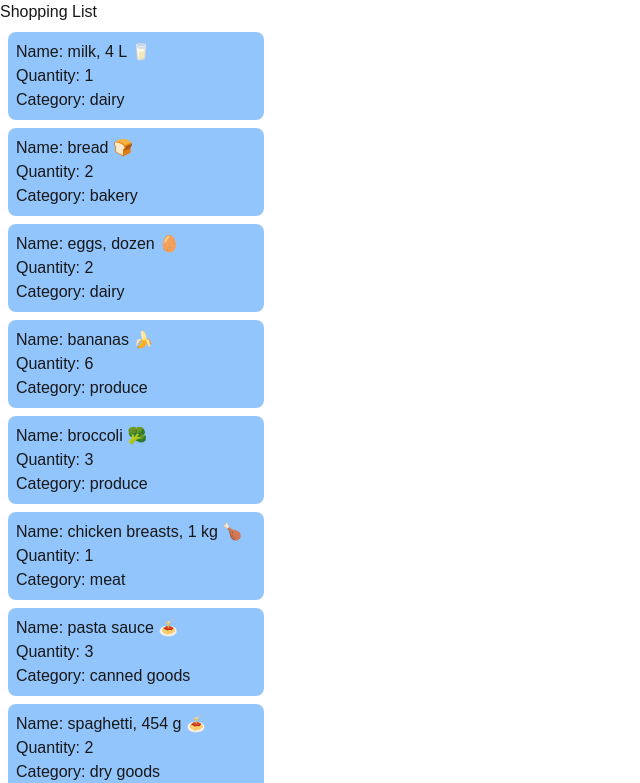
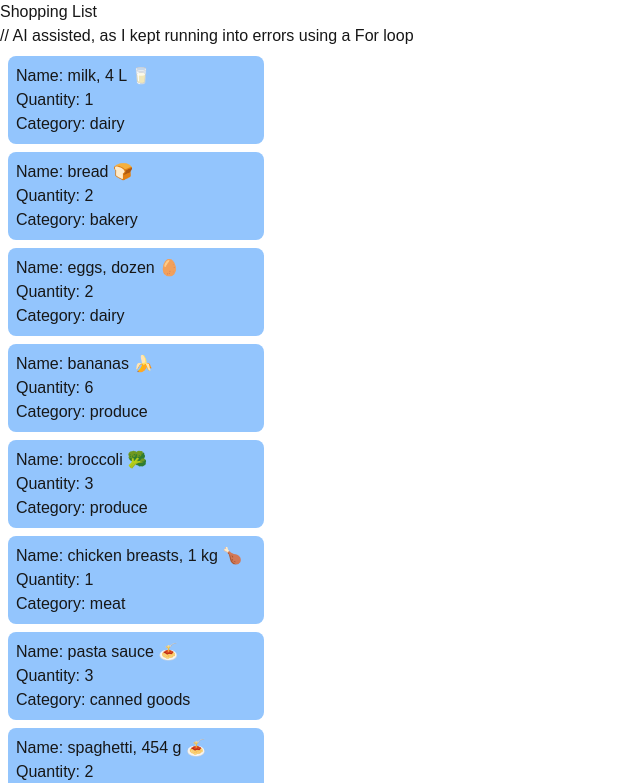
Before and after one commit to LuisMunoz28/cprg306-assignments, a Next.js app: page /week-3 in a window 1280 px wide. Shown: the top 783 px of the page, without its empty margins (0-640 px from the left). Built offline with nearby package versions, Linux system fonts and the light colour scheme.

Commit message:
week 3 done

```diff
--- a/app/week-3/item-list.js
+++ b/app/week-3/item-list.js
@@ -80,6 +80,7 @@ function ItemList()
 
     return (
         <div>
+            // AI assisted, as I kept running into errors using a For loop
             {itemList.map((item, index) => (
                 <Item
                     key={index}
```
